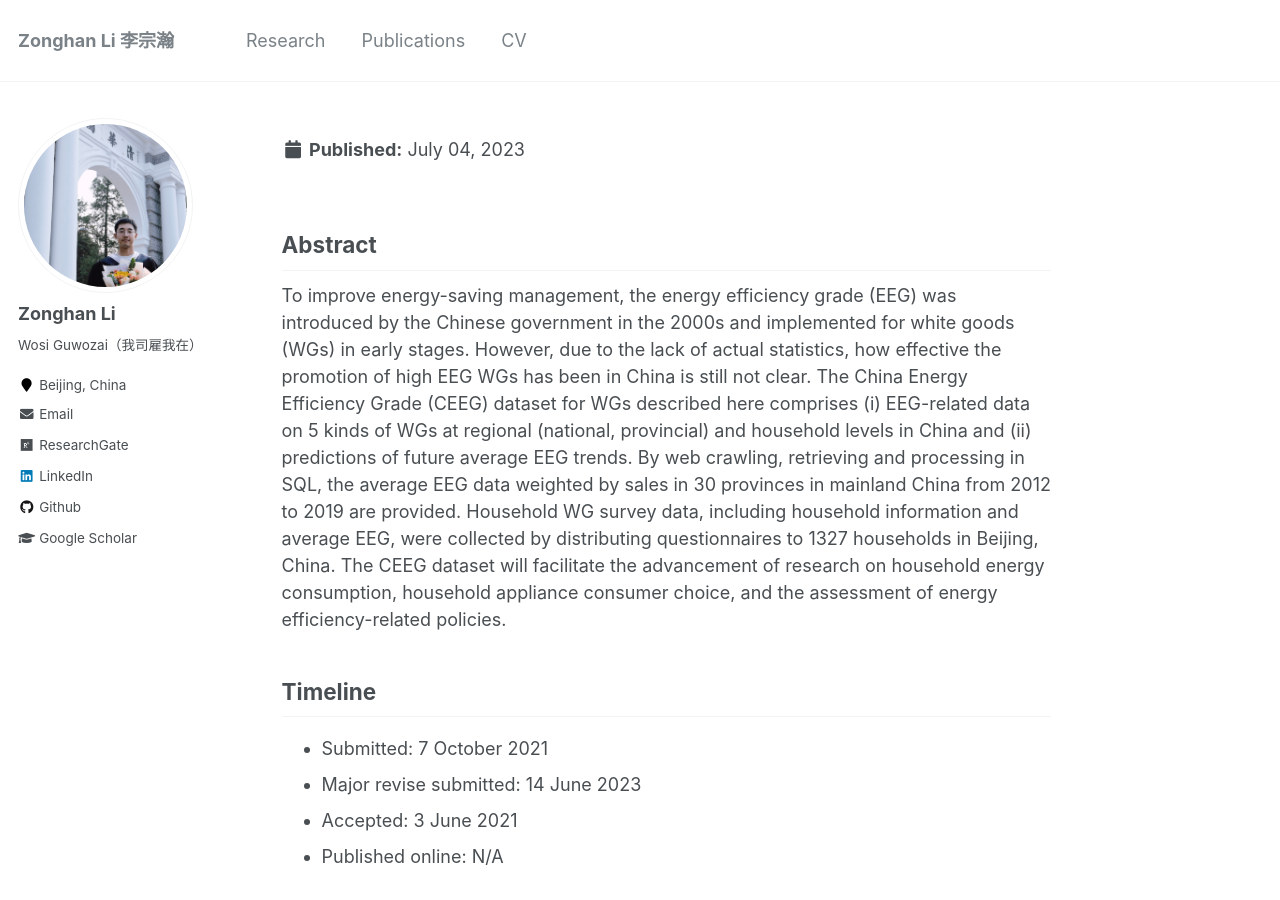
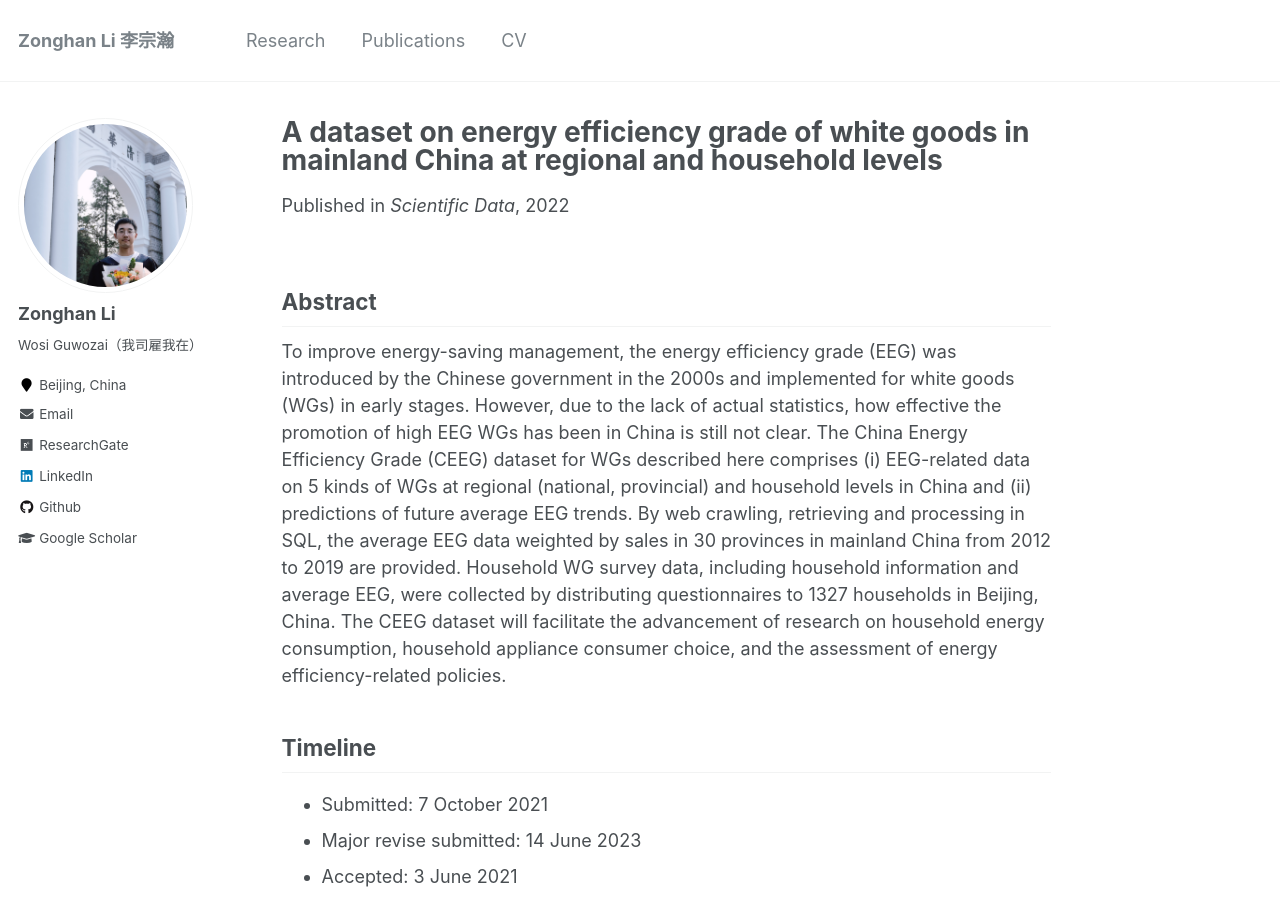
Before and after one commit to lzh3278/lzh.github.io, a Jekyll site: the page built from _publications/SciData2023.md, in a window 1280 px wide and 900 px high. Built offline with Jekyll 4.4.1, drawn with Linux system fonts in a browser that asks for light colours; part of the change alters nothing that is shown.

Commit message:
Update SciData2023.md

```diff
--- a/_publications/SciData2023.md
+++ b/_publications/SciData2023.md
@@ -1,14 +1,12 @@
 ---
-title: "An energy efficiency grade dataset for white goods in mainland China at regional and household levels"
+title: "A dataset on energy efficiency grade of white goods in mainland China at regional and household levels"
 collection: publications
-permalink: /publication/SciData2023
+permalink: /publication/sdata2023
 excerpt: 'The China Energy Efficiency Grade (CEEG) dataset for WGs described here comprises (i) Energy efficiency grade (EEG) related data on 5 kinds of white goods at regional (national, provincial) and household levels in China and (ii) predictions of future average EEG trends. '
-date: 2023-07-03
+date: 2022-07-03
 venue: 'Scientific Data'
 paperurl: 'http://lzh3278.github.io/files/SciData2023.pdf'
-citation: 'Li, Z., Wang, C., Liu. Y. (2023). An energy efficiency grade dataset for white goods in mainland China at regional and household levels. Scientific Data.
 ---
-
 Abstract
 -----
 To improve energy-saving management, the energy efficiency grade (EEG) was introduced by the Chinese government in the 2000s and implemented for white goods (WGs) in early stages. However, due to the lack of actual statistics, how effective the promotion of high EEG WGs has been in China is still not clear. The China Energy Efficiency Grade (CEEG) dataset for WGs described here comprises (i) EEG-related data on 5 kinds of WGs at regional (national, provincial) and household levels in China and (ii) predictions of future average EEG trends. By web crawling, retrieving and processing in SQL, the average EEG data weighted by sales in 30 provinces in mainland China from 2012 to 2019 are provided. Household WG survey data, including household information and average EEG, were collected by distributing questionnaires to 1327 households in Beijing, China. The CEEG dataset will facilitate the advancement of research on household energy consumption, household appliance consumer choice, and the assessment of energy efficiency-related policies.
```
